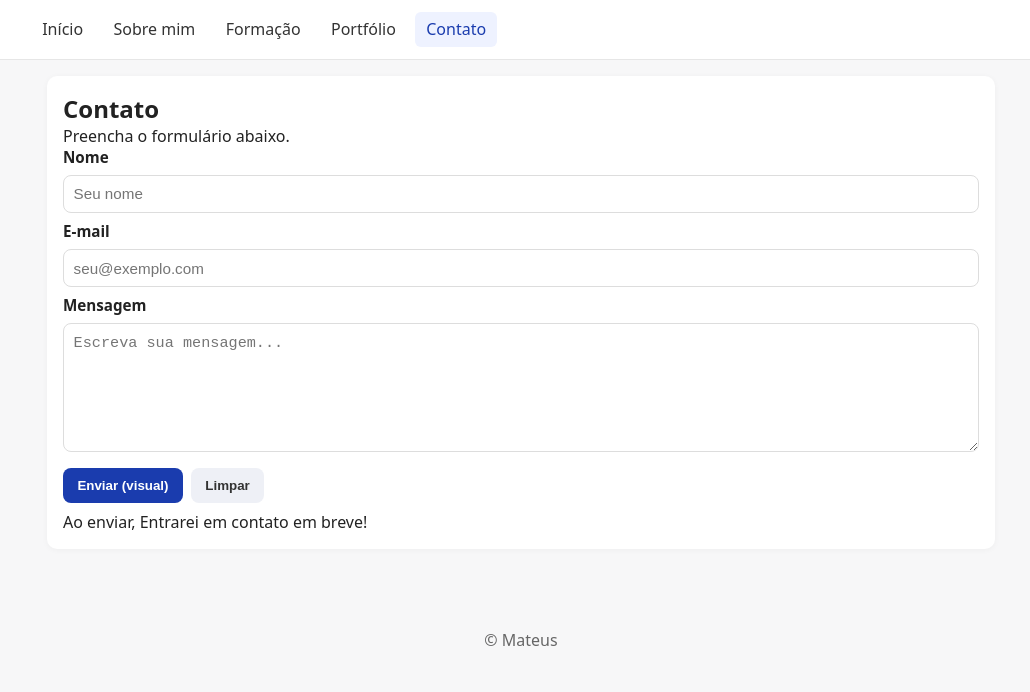
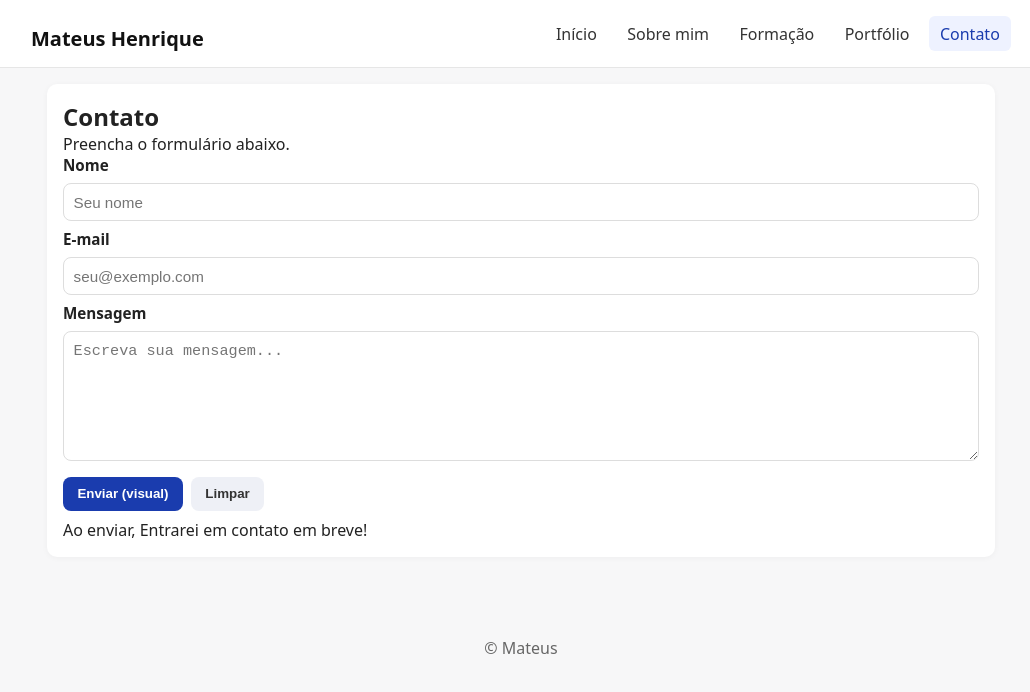
Before and after one commit to steelalchemist17/portifolioMateusHenrique, a plain HTML site: page contact.html in a window 1280 px wide. Shown: the whole page, without its empty margins (119-1149 px from the left). Drawn offline with Linux system fonts and the light colour scheme.

Commit message:
Update contact.html

```diff
--- a/contact.html
+++ b/contact.html
@@ -12,6 +12,7 @@
 <body>
   <header class="site-header">
     <div class="container header-inner">
+     <h1 class="logo"><a href="index.html">Mateus Henrique</a></h1>
       <nav class="main-nav" aria-label="Menu principal">
         <ul>
           <li><a href="index.html">Início</a></li>
```
